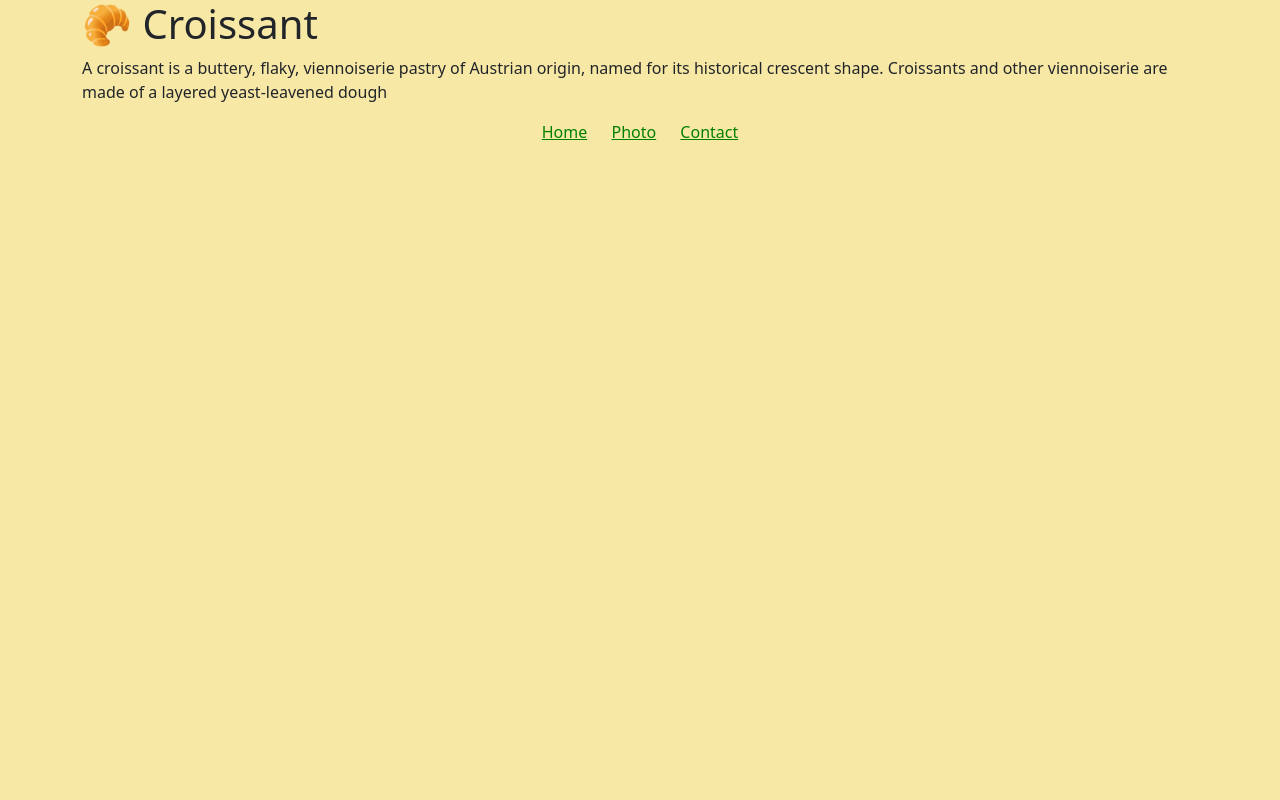
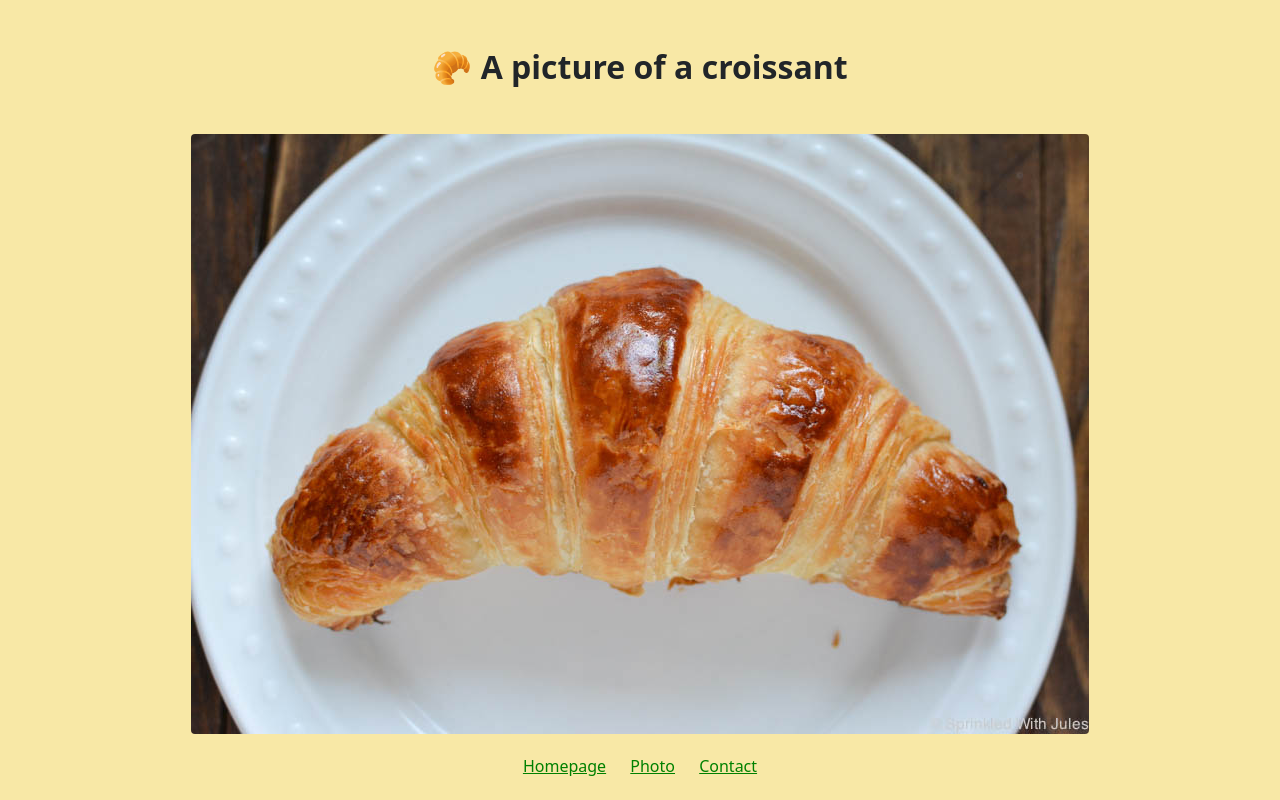
Before and after one commit to koanvl/croissant-multiple-website, a plain HTML site: page photo.html in a window 1280 px wide. Drawn offline with nearby package versions, Linux system fonts and the light colour scheme.

Commit message:
Added photo.html markup and styles

```diff
--- a/photo.html
+++ b/photo.html
@@ -12,12 +12,12 @@
   <div class="container">
     <div class="row">
       <div class="col-12">
-        <h1>🥐 Croissant</h1>
-        <p>A croissant is a buttery, flaky, viennoiserie pastry of Austrian origin, named for its historical crescent shape. Croissants and other viennoiserie are made of a layered yeast-leavened dough</p>
+        <h1 class="text-center mt-5 mb-5">🥐 A picture of a croissant</h1>
+        <img src="/img/croissant.jpg" alt="Croissant photo" class="img-fluid rounded image">
         <div class="nav-links">
           <ul>
             <li>
-              <a href="/">Home</a>
+              <a href="/">Homepage</a>
             </li>
             <li>
               <a href="/photo.html">Photo</a>
--- a/src/style.css
+++ b/src/style.css
@@ -1,5 +1,12 @@
 body {
   background-color: #f8e8a6;
+}
+h1 {
+  font-size: 32px;
+  font-weight: bold;
+}
+.nav-links {
+  margin: 20px 0;
 }
 .nav-links ul {
   padding: 0;
@@ -14,3 +21,8 @@ margin: 0 10px;
   font-size: 16px;
   color: #008000;
 }
+
+.image {
+  display: block;
+  margin: 0 auto;
+}
```
Also changed, not shown: img/croissant.jpg (renamed from src/img/croissant.jpg).
